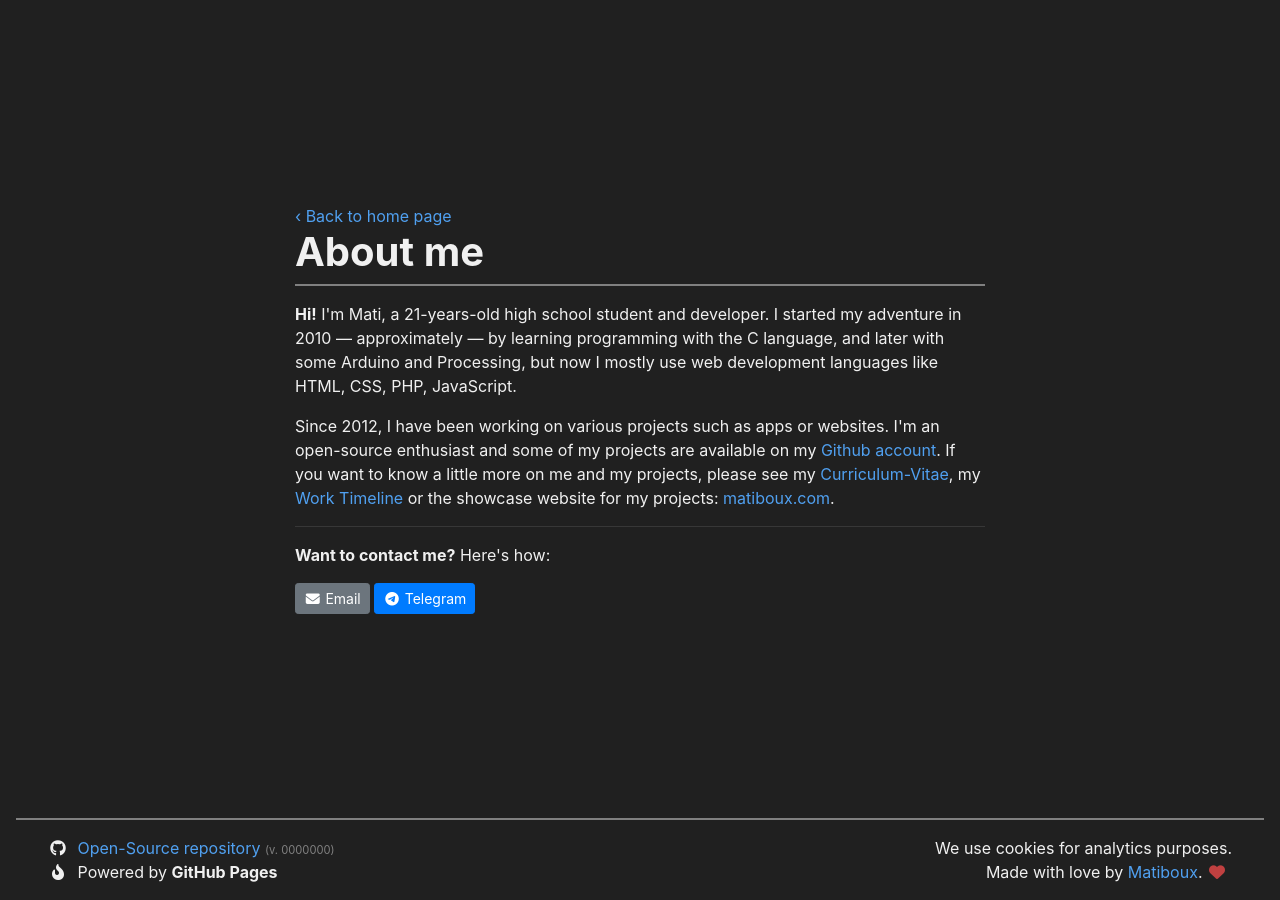
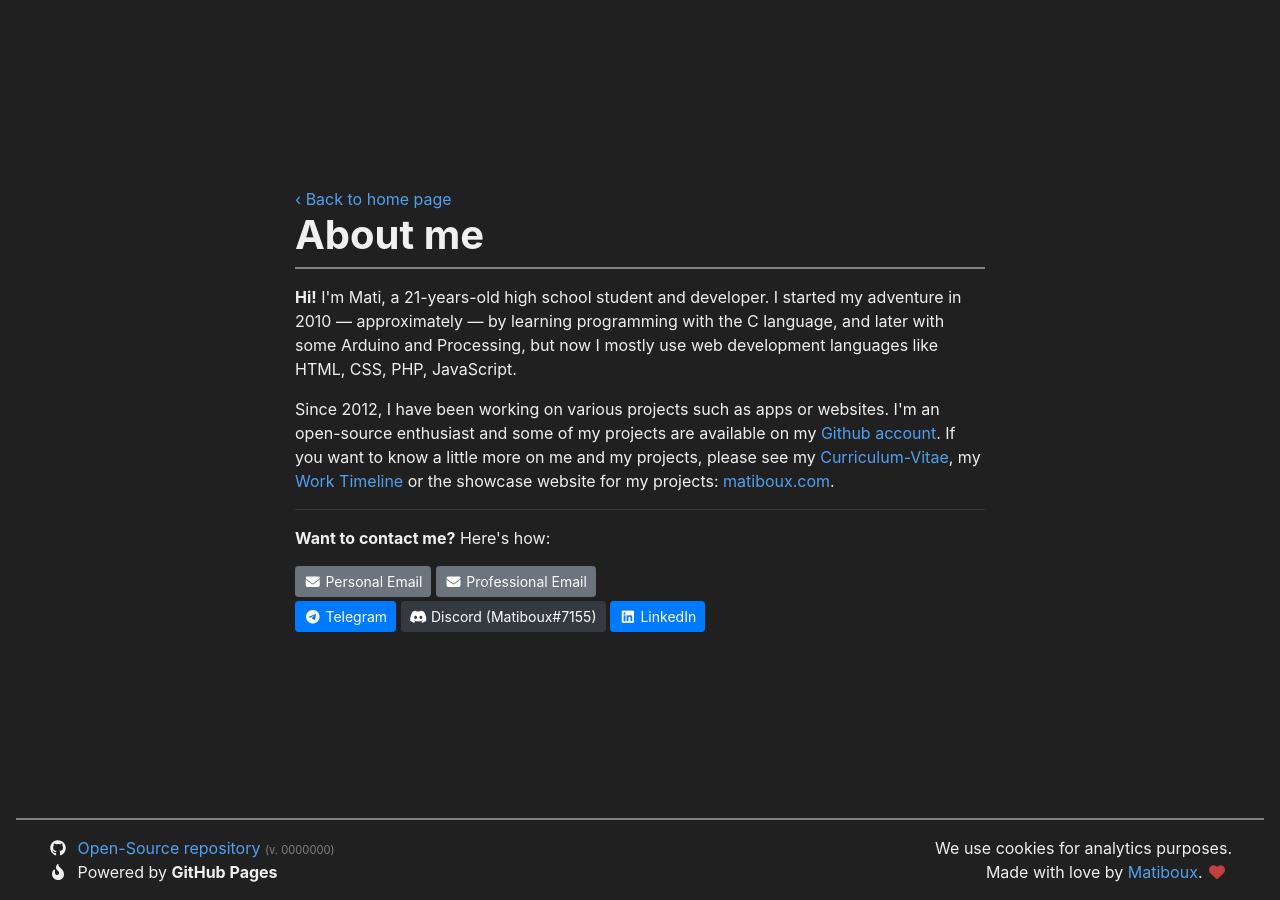
Before and after one commit to matiboux/matiboux.me, a Jekyll site: the page built from about.html, in a window 1280 px wide. Built offline with Jekyll 4.4.1, drawn with Linux system fonts in a browser that asks for light colours; nearby versions of some CDN libraries.

Commit message:
Update contact links in about.html

```diff
--- a/about.html
+++ b/about.html
@@ -9,6 +9,11 @@ container_class: mw-md
 
 <p><b>Want to contact me?</b> Here's how:</p>
 <p>
-	<a href="{{ site.data.about.social.email.href }}" class="btn btn-secondary btn-sm"><i class="{{ site.data.about.social.email.icon }} fa-fw"></i> Email</a>
+	<a href="{{ site.data.about.social.email.href }}" class="btn btn-secondary btn-sm"><i class="{{ site.data.about.social.email.icon }} fa-fw"></i> Personal Email</a>
+	<a href="{{ site.data.about.social.proemail.href }}" class="btn btn-secondary btn-sm"><i class="{{ site.data.about.social.proemail.icon }} fa-fw"></i> Professional Email</a>
+	<br />
+	<span class="d-block mt-1"></span>
 	<a href="{{ site.data.about.social.telegram.href }}" class="btn btn-primary btn-sm"><i class="{{ site.data.about.social.telegram.icon }} fa-fw"></i> Telegram</a>
+	<a href="{{ site.data.about.social.discord.href }}" class="btn btn-dark btn-sm"><i class="{{ site.data.about.social.discord.icon }} fa-fw"></i> Discord ({{ site.data.about.social.discord.handle }})</a>
+	<a href="{{ site.data.about.social.linkedin.href }}" class="btn btn-primary btn-sm"><i class="{{ site.data.about.social.linkedin.icon }} fa-fw"></i> LinkedIn</a>
 </p>
```
